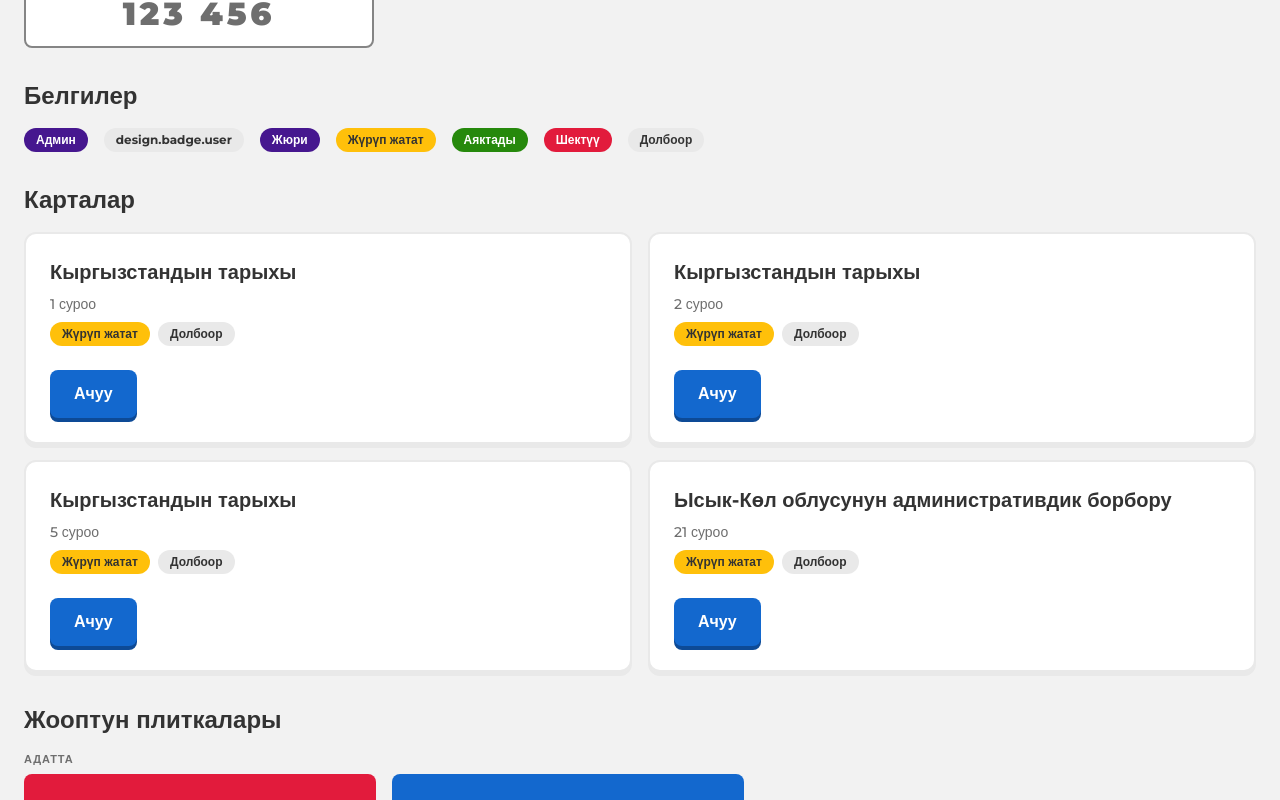
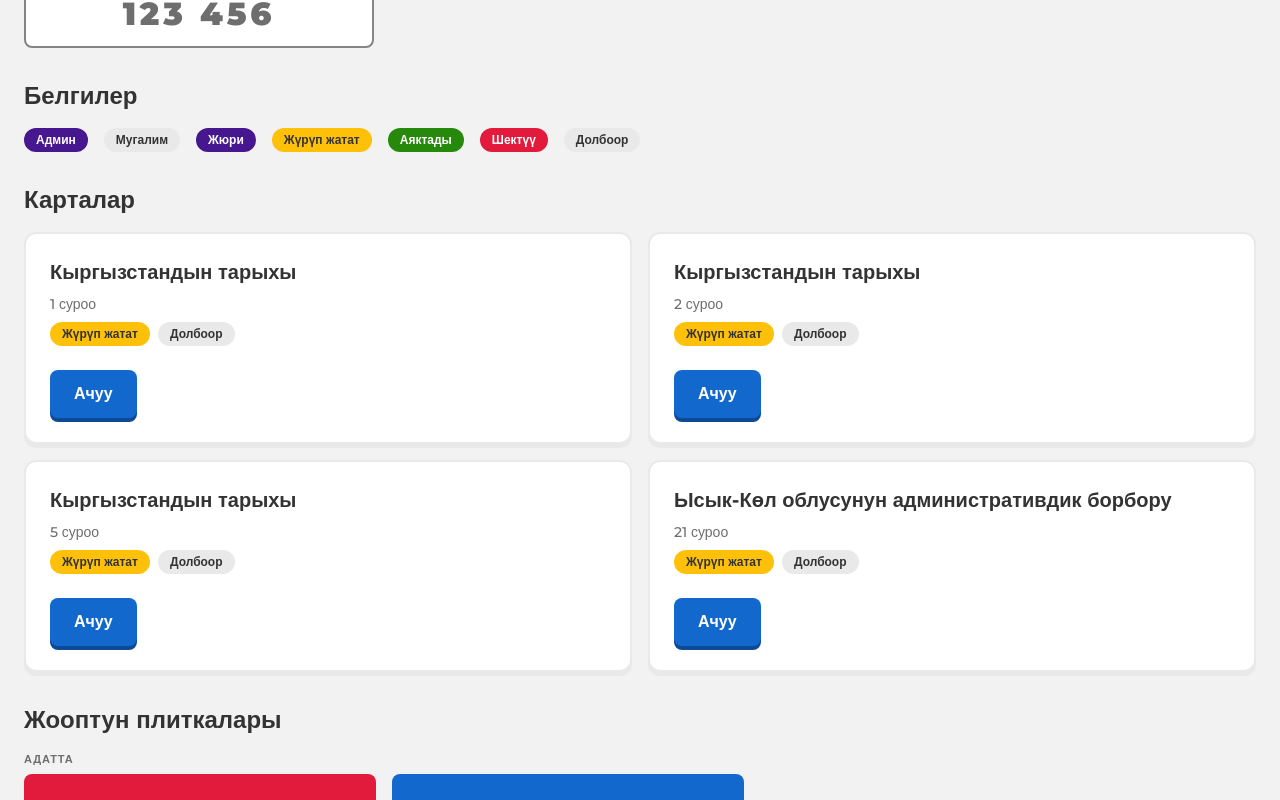
Before and after one commit to bonyvah/aary-kg, a Next.js app in the folder frontend/: page /design in a window 1280 px wide. Shown: the part 1260-2060 px from the top of the page. Built offline with nearby package versions, Linux system fonts and the light colour scheme; no server answers.

Commit message:
fix(ui): teacher badge key on /design

```diff
--- a/frontend/src/app/design/Gallery.tsx
+++ b/frontend/src/app/design/Gallery.tsx
@@ -137,7 +137,7 @@ export function Gallery({ idBase }: { idBase: string }) {
       <Section title={t("section.badges")}>
         <div className={wrap}>
           <Badge>{t("badge.admin")}</Badge>
-          <Badge variant="neutral">{t("badge.user")}</Badge>
+          <Badge variant="neutral">{t("badge.teacher")}</Badge>
           <Badge>{t("badge.jury")}</Badge>
           <Badge variant="accent">{t("badge.live")}</Badge>
           <Badge variant="success">{t("badge.done")}</Badge>
```
